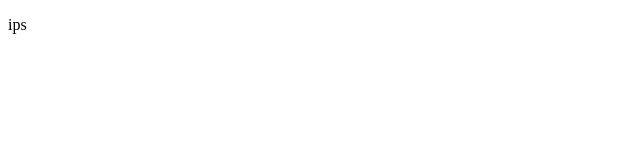
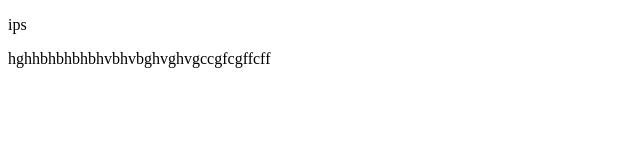
Before and after one commit to verstka-rgbua/verstka2, a plain HTML site: page index.html in a window 1280 px wide. Shown: the whole page, without its empty margins (0-640 px from the left). Drawn offline with Linux system fonts and the light colour scheme.

Commit message:
"commit 2"

```diff
--- a/index.html
+++ b/index.html
@@ -7,6 +7,7 @@
 </head>
 <body>
 	<p>ips</p>
+	<p>hghhbhbhbhbhvbhvbghvghvgccgfcgffcff</p>
 
 </body>
 </html>
```
